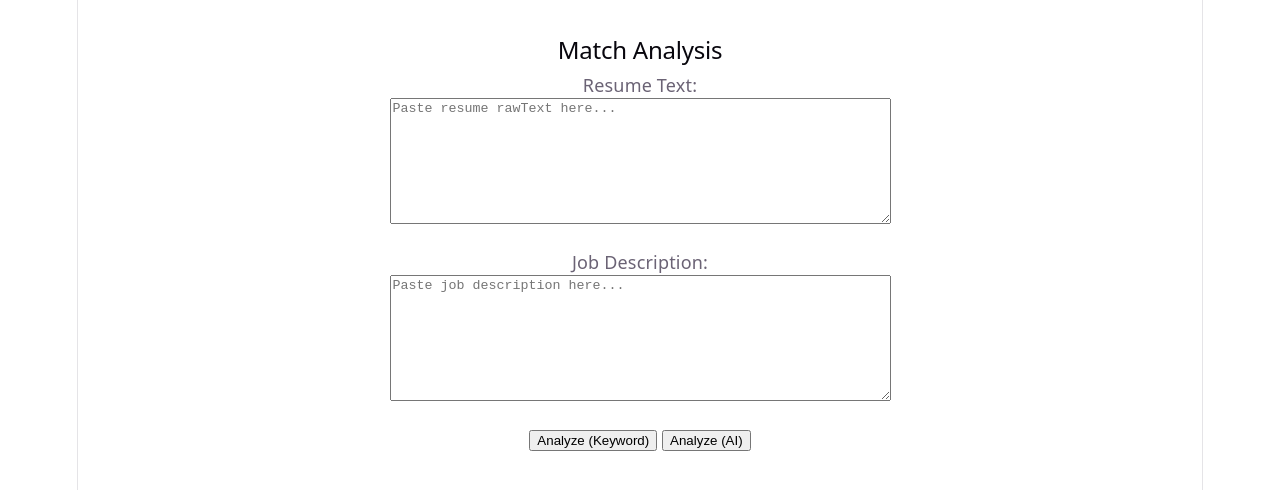
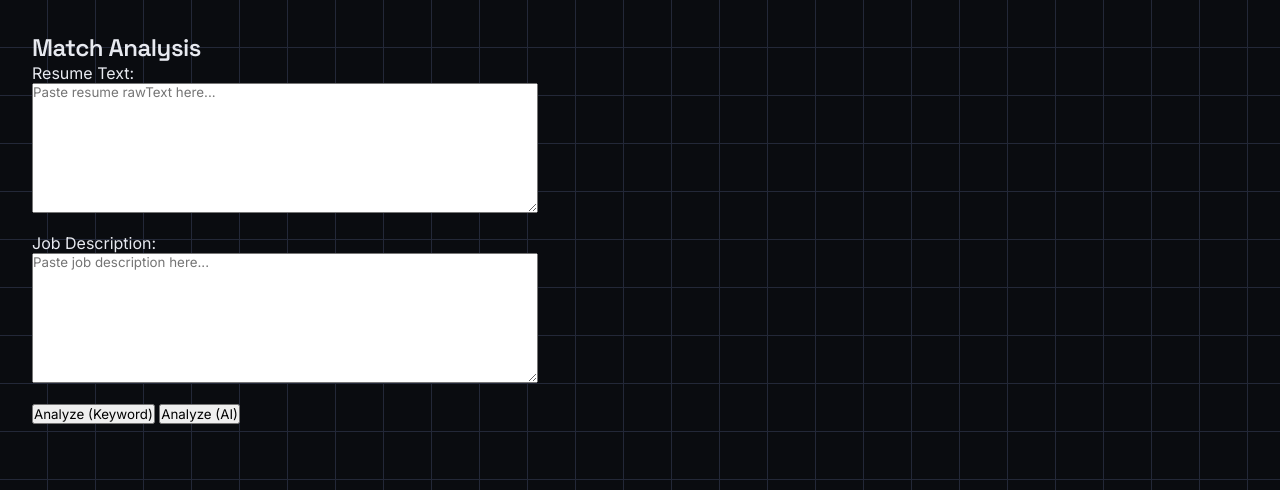
Before and after one commit to AADARSHRAY21/resume-matcher-frontend, a React (Vite) app: page / in a window 1280 px wide. Shown: the top 490 px of the page. Built offline with nearby package versions, Linux system fonts and the light colour scheme.

Commit message:
Add design system: dark theme tokens, fonts, base styles

```diff
--- a/index.html
+++ b/index.html
@@ -2,9 +2,13 @@
 <html lang="en">
   <head>
     <meta charset="UTF-8" />
-    <link rel="icon" type="image/svg+xml" href="/favicon.svg" />
+    <link rel="icon" type="image/svg+xml" href="/vite.svg" />
     <meta name="viewport" content="width=device-width, initial-scale=1.0" />
-    <title>resume-matcher-frontend</title>
+    <title>resume-mtacher-frontend</title>
+
+    <link rel="preconnect" href="https://fonts.googleapis.com">
+    <link rel="preconnect" href="https://fonts.gstatic.com" crossorigin>
+    <link href="https://fonts.googleapis.com/css2?family=Space+Grotesk:wght@500;600;700&family=Inter:wght@400;500;600&family=JetBrains+Mono:wght@400;500;600&display=swap" rel="stylesheet">
   </head>
   <body>
     <div id="root"></div>
--- a/src/index.css
+++ b/src/index.css
@@ -1,111 +1,65 @@
 :root {
-  --text: #6b6375;
-  --text-h: #08060d;
-  --bg: #fff;
-  --border: #e5e4e7;
-  --code-bg: #f4f3ec;
-  --accent: #aa3bff;
-  --accent-bg: rgba(170, 59, 255, 0.1);
-  --accent-border: rgba(170, 59, 255, 0.5);
-  --social-bg: rgba(244, 243, 236, 0.5);
-  --shadow:
-    rgba(0, 0, 0, 0.1) 0 10px 15px -3px, rgba(0, 0, 0, 0.05) 0 4px 6px -2px;
+  --bg-void: #0A0C10;
+  --bg-panel: #12151C;
+  --bg-panel-hover: #171B24;
+  --line: #232838;
+  --signal: #7C5CFF;
+  --signal-hover: #8F73FF;
+  --match: #3DDC84;
+  --gap: #FF6B6B;
+  --text: #E8EAF0;
+  --text-muted: #8890A6;
 
-  --sans: system-ui, 'Segoe UI', Roboto, sans-serif;
-  --heading: system-ui, 'Segoe UI', Roboto, sans-serif;
-  --mono: ui-monospace, Consolas, monospace;
+  --font-display: 'Space Grotesk', sans-serif;
+  --font-body: 'Inter', sans-serif;
+  --font-mono: 'JetBrains Mono', monospace;
 
-  font: 18px/145% var(--sans);
-  letter-spacing: 0.18px;
-  color-scheme: light dark;
-  color: var(--text);
-  background: var(--bg);
-  font-synthesis: none;
-  text-rendering: optimizeLegibility;
-  -webkit-font-smoothing: antialiased;
-  -moz-osx-font-smoothing: grayscale;
-
-  @media (max-width: 1024px) {
-    font-size: 16px;
-  }
+  --radius-sm: 6px;
+  --radius-md: 10px;
+  --radius-lg: 16px;
+  --space-1: 4px;
+  --space-2: 8px;
+  --space-3: 16px;
+  --space-4: 24px;
+  --space-5: 40px;
+  --shadow-panel: 0 4px 24px rgba(0, 0, 0, 0.4);
 }
 
-@media (prefers-color-scheme: dark) {
-  :root {
-    --text: #9ca3af;
-    --text-h: #f3f4f6;
-    --bg: #16171d;
-    --border: #2e303a;
-    --code-bg: #1f2028;
-    --accent: #c084fc;
-    --accent-bg: rgba(192, 132, 252, 0.15);
-    --accent-border: rgba(192, 132, 252, 0.5);
-    --social-bg: rgba(47, 48, 58, 0.5);
-    --shadow:
-      rgba(0, 0, 0, 0.4) 0 10px 15px -3px, rgba(0, 0, 0, 0.25) 0 4px 6px -2px;
-  }
-
-  #social .button-icon {
-    filter: invert(1) brightness(2);
-  }
+* {
+  box-sizing: border-box;
+  margin: 0;
+  padding: 0;
 }
 
 body {
-  margin: 0;
+  background-color: var(--bg-void);
+  background-image:
+    linear-gradient(var(--line) 1px, transparent 1px),
+    linear-gradient(90deg, var(--line) 1px, transparent 1px);
+  background-size: 48px 48px;
+  background-position: -1px -1px;
+  color: var(--text);
+  font-family: var(--font-body);
+  min-height: 100vh;
+  -webkit-font-smoothing: antialiased;
 }
 
-#root {
-  width: 1126px;
-  max-width: 100%;
-  margin: 0 auto;
-  text-align: center;
-  border-inline: 1px solid var(--border);
-  min-height: 100svh;
-  display: flex;
-  flex-direction: column;
-  box-sizing: border-box;
+h1, h2, h3, h4 {
+  font-family: var(--font-display);
+  font-weight: 600;
+  letter-spacing: -0.02em;
 }
 
-h1,
-h2 {
-  font-family: var(--heading);
-  font-weight: 500;
-  color: var(--text-h);
+a {
+  color: var(--signal);
+  text-decoration: none;
 }
 
-h1 {
-  font-size: 56px;
-  letter-spacing: -1.68px;
-  margin: 32px 0;
-  @media (max-width: 1024px) {
-    font-size: 36px;
-    margin: 20px 0;
-  }
-}
-h2 {
-  font-size: 24px;
-  line-height: 118%;
-  letter-spacing: -0.24px;
-  margin: 0 0 8px;
-  @media (max-width: 1024px) {
-    font-size: 20px;
-  }
-}
-p {
-  margin: 0;
+button, input, textarea {
+  font-family: inherit;
 }
 
-code,
-.counter {
-  font-family: var(--mono);
-  display: inline-flex;
-  border-radius: 4px;
-  color: var(--text-h);
+:focus-visible {
+  outline: 2px solid var(--signal);
+  outline-offset: 2px;
 }
-
-code {
-  font-size: 15px;
-  line-height: 135%;
-  padding: 4px 8px;
-  background: var(--code-bg);
-}
```
